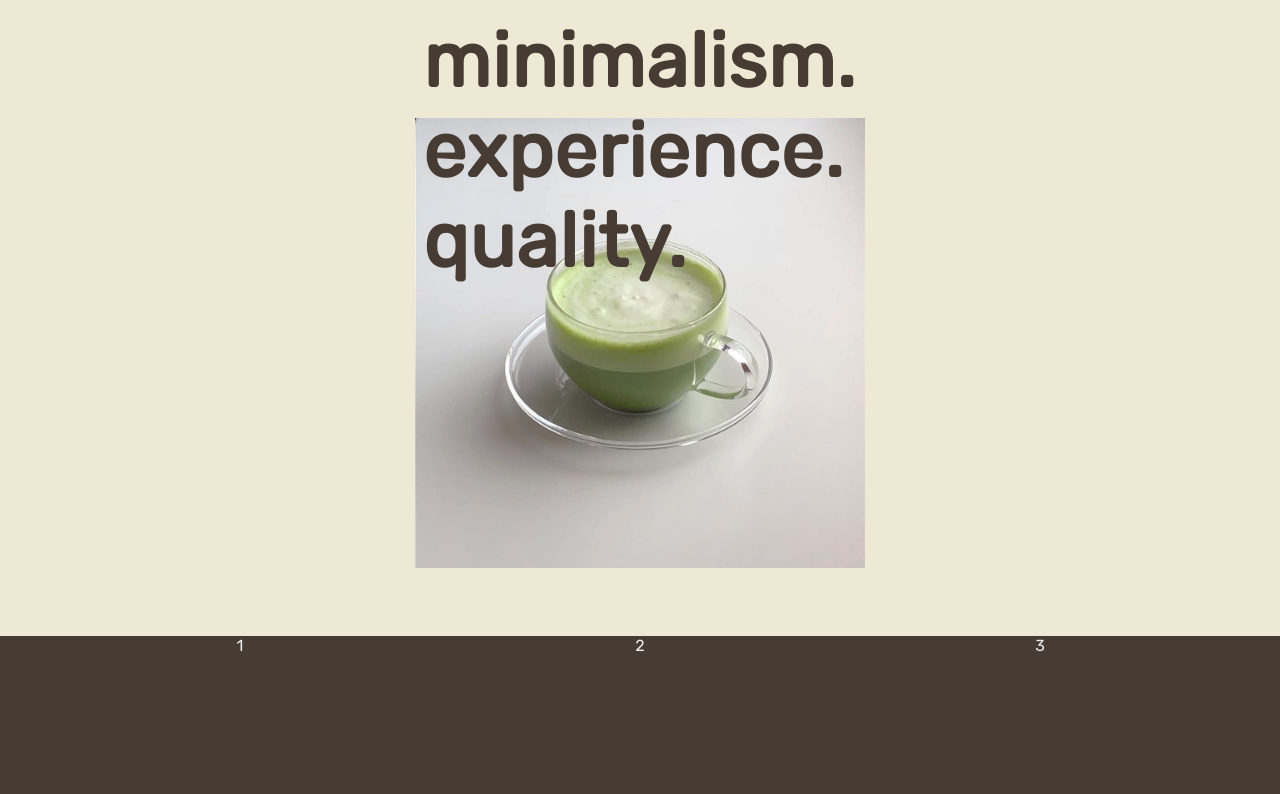
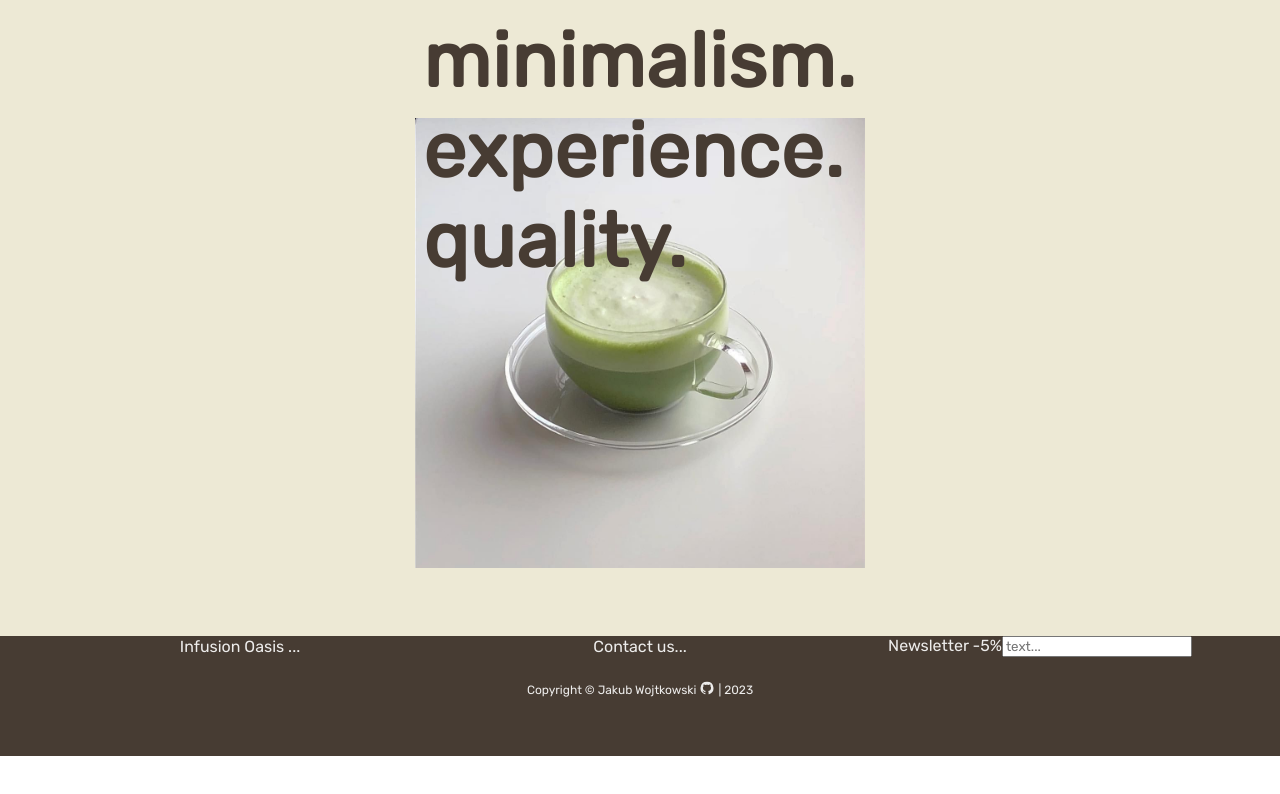
Before and after one commit to JakubWojtkowski/infusion-oasis, a React (Create React App) app: page / in a window 1280 px wide. Shown: the part 1200-1994 px from the top of the page. After the commit the page ends 1956 px from the top, so only its background shows below. Built offline with nearby package versions, Linux system fonts and the light colour scheme; no server answers; the database is empty.

Commit message:
Styling footer section

```diff
--- a/src/components/Footer.js
+++ b/src/components/Footer.js
@@ -1,15 +1,31 @@
 import React from "react";
 import styled from "styled-components";
 import { ReactComponent as Wave } from "../assets/images/wave.svg";
+import { GitHub } from "@mui/icons-material";
 
 function Footer() {
   return (
     <Container>
       {/* <Wave /> */}
       <Wrapper>
-        <LeftMain>1</LeftMain>
-        <CenterMain>2</CenterMain>
-        <RightMain>3</RightMain>
+        <Main>
+          <LeftMain>Infusion Oasis ...</LeftMain>
+          <CenterMain>Contact us...</CenterMain>
+          <RightMain>Newsletter -5%
+          <input type="email" placeholder="text..."/>
+          </RightMain>
+        </Main>
+        <Copyright>
+          Copyright © Jakub Wojtkowski{" "}
+          <a
+            href="https://github.com/JakubWojtkowski"
+            target="_blank"
+            rel="noreferrer"
+          >
+            <GitHub />
+          </a>{" "}
+          | 2023
+        </Copyright>
       </Wrapper>
     </Container>
   );
@@ -20,7 +36,7 @@ export default Footer;
 const Container = styled.div`
   background: #473c33;
   color: rgba(255, 255, 255, 0.9);
-  height: 180px;
+  height: 120px;
 
   svg {
   }
@@ -28,11 +44,14 @@ const Container = styled.div`
 
 const Wrapper = styled.div`
   position: relative;
+  max-width: 1200px;
+  margin: 0 auto;
+`;
+
+const Main = styled.div`
   display: grid;
   grid-template-columns: 1fr 1fr 1fr;
   place-items: center;
-  max-width: 1200px;
-  margin: 0 auto;
 `;
 
 const LeftMain = styled.div``;
@@ -40,3 +59,17 @@ const LeftMain = styled.div``;
 const CenterMain = styled(LeftMain)``;
 
 const RightMain = styled(LeftMain)``;
+
+const Copyright = styled.span`
+  font-size: 0.75rem;
+  display: flex;
+  align-items: center;
+  gap: 4px;
+  margin: 24px auto;
+  justify-content: center;
+
+  .MuiSvgIcon-root {
+    color: rgba(255, 255, 255, 0.9) !important;
+    font-size: 14px;
+  }
+`;
```
